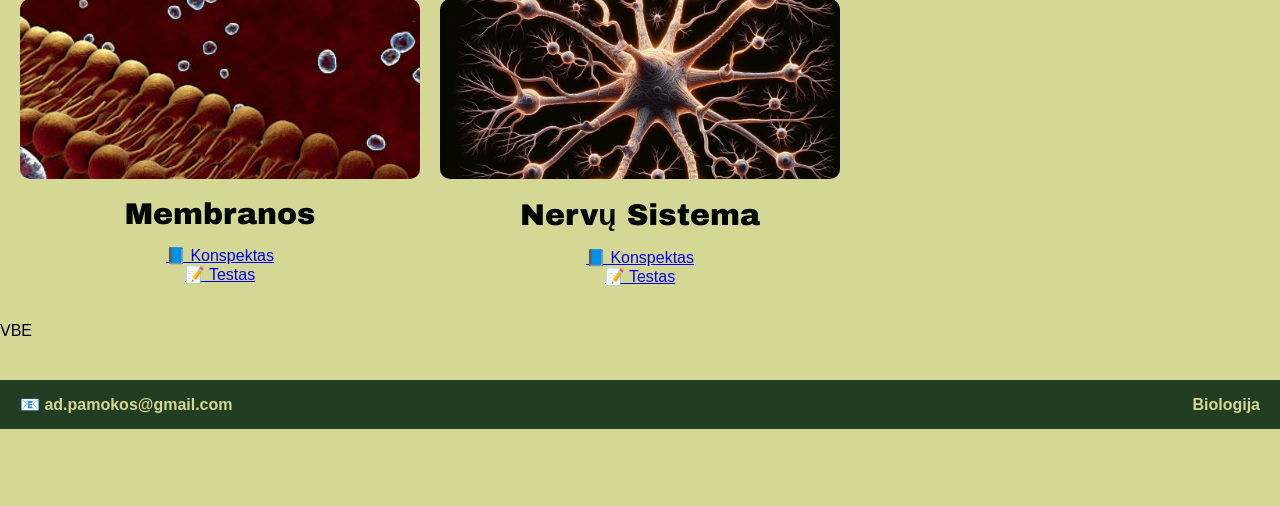
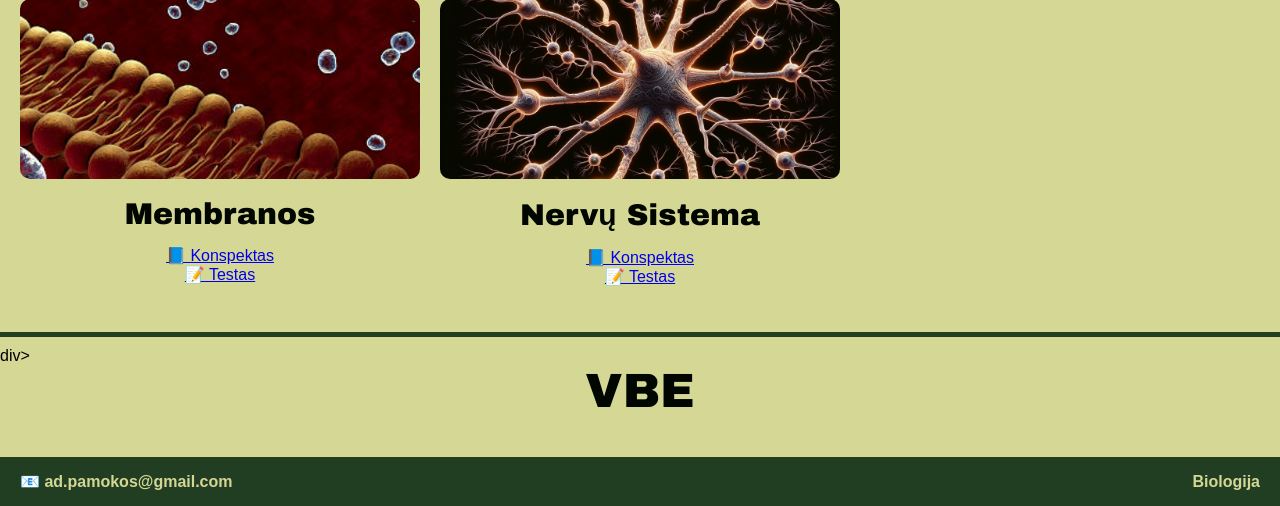
Before and after one commit to 1cete/adbiology, a Flask app: page / in a window 1280 px wide. Shown: the part 733-1239 px from the top of the page. Before the commit the page ends 1162 px from the top, so only its background shows below. Run offline with Flask 3, Linux system fonts and the light colour scheme.

Commit message:
dizainas vbe

```diff
--- a/static/style.css
+++ b/static/style.css
@@ -88,3 +88,18 @@ footer {
     margin-top: 40px;
     font-weight: bold;
 }
+
+.vbe-separator {
+    height: 5px;
+    background-color: #213e23; /* žalia juosta */
+    margin: 30px 0 10px 0;
+}
+
+.vbe-header {
+    text-align: center;
+    font-family: "Arial Black", sans-serif;
+    font-size: 48px; /* didelis */
+    color: #010601; /* juoda ar tamsiai žalia */
+    margin-bottom: 20px;
+    text-transform: uppercase; /* kad būtų didžiosiomis */
+}
--- a/templates/index.html
+++ b/templates/index.html
@@ -33,7 +33,8 @@
     </div>
 
     <!-- VBE -->
-     <div id="vbe">
+    <div id="vbe">
+    <div class="vbe-separator"></div>div>
     <div class="vbe-header">VBE</div>
     <div class="vbe-container">
         {% for metai in vbe_metai %}
```
